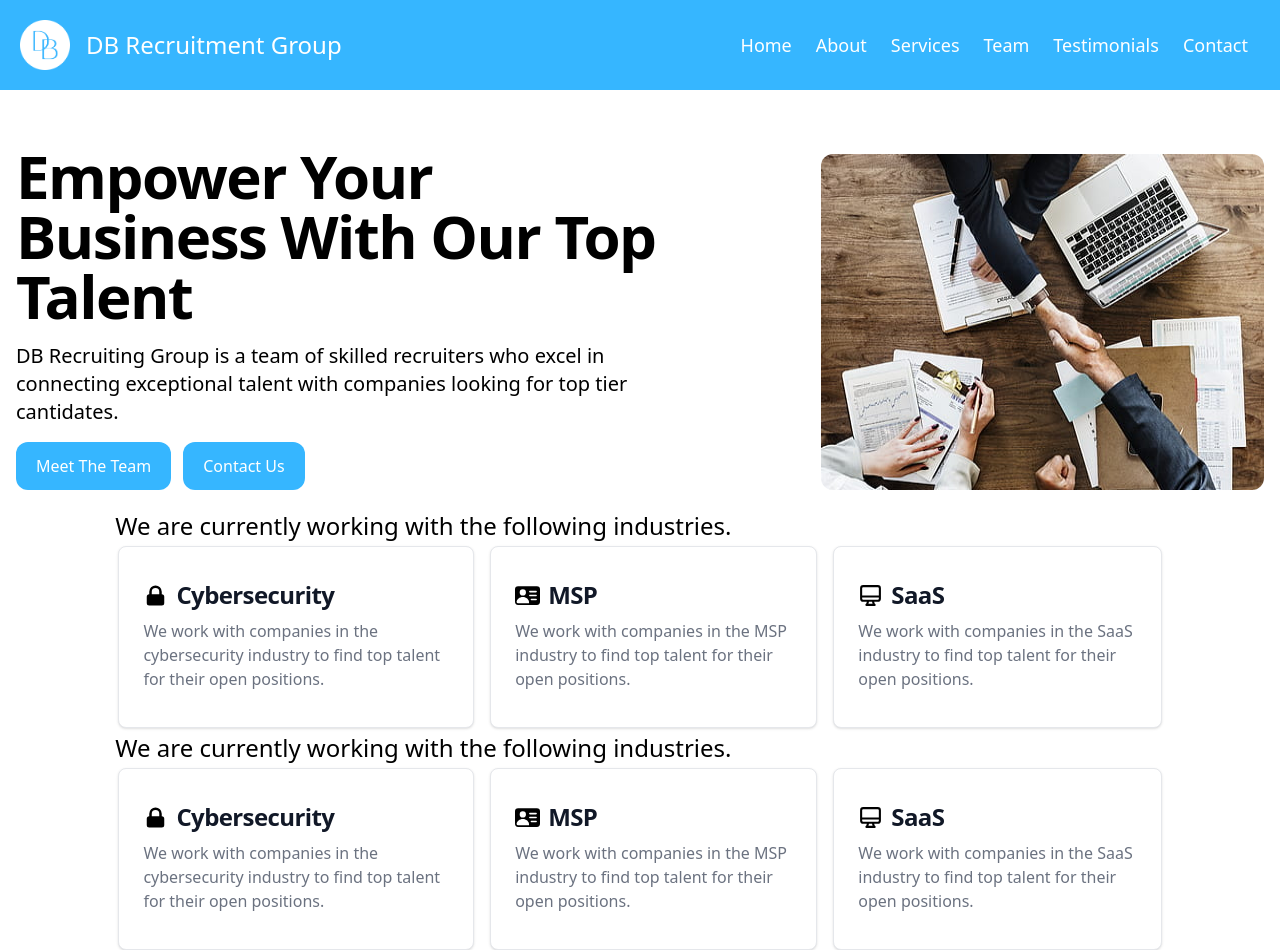
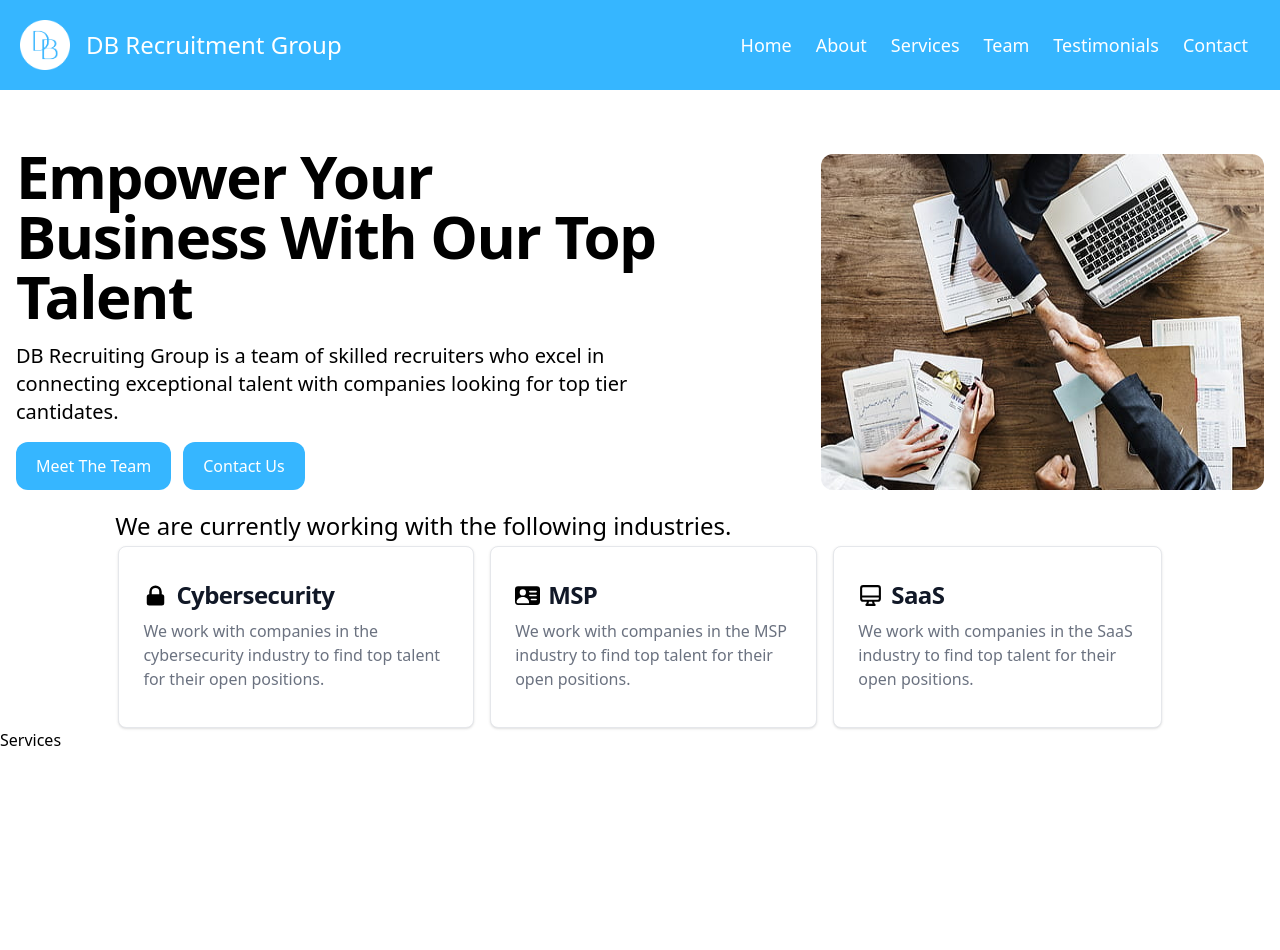
Before and after one commit to andrewjulian/dbrecruitment-website, a React (Vite) app: page /services in a window 1280 px wide. After the commit the page ends 800 px from the top, so only its background shows below. Built offline with nearby package versions, Linux system fonts and the light colour scheme.

Commit message:
made industries components since I will need services for other part

```diff
--- a/src/App.jsx
+++ b/src/App.jsx
@@ -18,7 +18,6 @@ function App() {
       <div className="align-center justify-center">
         <Navbar link={Link} />
         <Hero />
-        <Services />
         <Routes>
           <Route path="/" element={<Temp />} />
           <Route path="/about" element={<About />} />
--- a/src/Components/Hero.jsx
+++ b/src/Components/Hero.jsx
@@ -1,4 +1,6 @@
 import React from "react";
+
+import Industries from "./Industries";
 
 const Hero = () => {
   return (
@@ -31,6 +33,7 @@ const Hero = () => {
             <img className="rounded-xl" src="/hero.jpeg" alt="mockup" />
           </div>
         </div>
+        <Industries />
       </div>
     </>
   );
--- /dev/null
+++ b/src/Components/Industries.jsx
@@ -0,0 +1,49 @@
+import React from "react";
+import { HiLockClosed } from "react-icons/hi";
+import { BsFillPersonVcardFill } from "react-icons/bs";
+import { HiOutlineDesktopComputer } from "react-icons/hi";
+import Industry from "./Industry";
+
+const industryList = [
+  {
+    title: "Cybersecurity",
+    description:
+      "We work with companies in the cybersecurity industry to find top talent for their open positions.",
+    icons: <HiLockClosed className="my-auto" size="25" />,
+  },
+  {
+    title: "MSP",
+    description:
+      "We work with companies in the MSP industry to find top talent for their open positions.",
+    icons: <BsFillPersonVcardFill className="my-auto" size="25" />,
+  },
+  {
+    title: "SaaS",
+    description:
+      "We work with companies in the SaaS industry to find top talent for their open positions.",
+    icons: <HiOutlineDesktopComputer className="my-auto" size="25" />,
+  },
+];
+
+const Industries = () => {
+  const displayIndustries = industryList.map((industry) => (
+    <Industry industry={industry} key={industry.title} />
+  ));
+
+  return (
+    <>
+      <div className="mt-1">
+        <h3 className="mx-[9%] mb-1 text-2xl">
+          We are currently working with the following industries.
+        </h3>
+        <div className="mx-[8%] bg-white dark:bg-gray-900">
+          <div className="mx-auto flex w-[100%]  gap-4 px-4">
+            {displayIndustries}
+          </div>
+        </div>
+      </div>
+    </>
+  );
+};
+
+export default Industries;
--- /dev/null
+++ b/src/Components/Industry.jsx
@@ -0,0 +1,19 @@
+import React from "react";
+
+const Industry = ({ industry }) => {
+  return (
+    <div className="max-w-lg rounded-lg border border-gray-200 bg-white p-6 shadow dark:border-gray-700 dark:bg-gray-800">
+      <div className="flex">
+        {industry.icons}
+        <h5 className="m-2 text-2xl font-semibold tracking-tight text-gray-900 dark:text-white">
+          {industry.title}
+        </h5>
+      </div>
+      <p className="mb-3 font-normal text-gray-500 dark:text-gray-400">
+        {industry.description}
+      </p>
+    </div>
+  );
+};
+
+export default Industry;
--- a/src/Components/Service.jsx
+++ b/src/Components/Service.jsx
@@ -1,19 +1,7 @@
 import React from "react";
 
-const Service = ({ service }) => {
-  return (
-    <div className="max-w-lg rounded-lg border border-gray-200 bg-white p-6 shadow dark:border-gray-700 dark:bg-gray-800">
-      <div className="flex">
-        {service.icons}
-        <h5 className="m-2 text-2xl font-semibold tracking-tight text-gray-900 dark:text-white">
-          {service.title}
-        </h5>
-      </div>
-      <p className="mb-3 font-normal text-gray-500 dark:text-gray-400">
-        {service.description}
-      </p>
-    </div>
-  );
+const Service = () => {
+  return <div>Service</div>;
 };
 
 export default Service;
--- a/src/Components/Services.jsx
+++ b/src/Components/Services.jsx
@@ -1,49 +1,7 @@
 import React from "react";
-import { HiLockClosed } from "react-icons/hi";
-import { BsFillPersonVcardFill } from "react-icons/bs";
-import { HiOutlineDesktopComputer } from "react-icons/hi";
-import Service from "./Service";
-
-const serviceList = [
-  {
-    title: "Cybersecurity",
-    description:
-      "We work with companies in the cybersecurity industry to find top talent for their open positions.",
-    icons: <HiLockClosed className="my-auto" size="25" />,
-  },
-  {
-    title: "MSP",
-    description:
-      "We work with companies in the MSP industry to find top talent for their open positions.",
-    icons: <BsFillPersonVcardFill className="my-auto" size="25" />,
-  },
-  {
-    title: "SaaS",
-    description:
-      "We work with companies in the SaaS industry to find top talent for their open positions.",
-    icons: <HiOutlineDesktopComputer className="my-auto" size="25" />,
-  },
-];
 
 const Services = () => {
-  const displayServices = serviceList.map((service) => (
-    <Service service={service} key={service.title} />
-  ));
-
-  return (
-    <>
-      <div className="mt-1">
-        <h3 className="mx-[9%] mb-1 text-2xl">
-          We are currently working with the following industries.
-        </h3>
-        <div className="mx-[8%] bg-white dark:bg-gray-900">
-          <div className="mx-auto flex w-[100%]  gap-4 px-4">
-            {displayServices}
-          </div>
-        </div>
-      </div>
-    </>
-  );
+  return <div>Services</div>;
 };
 
 export default Services;
```
